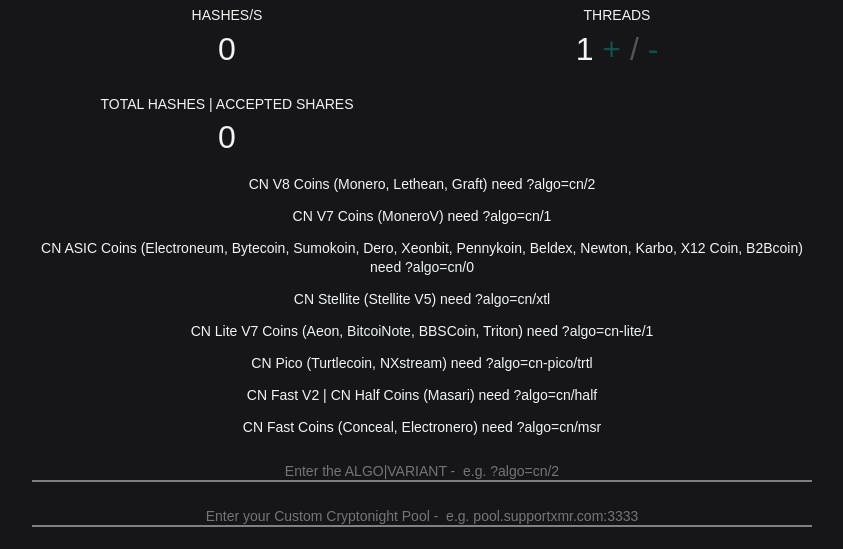
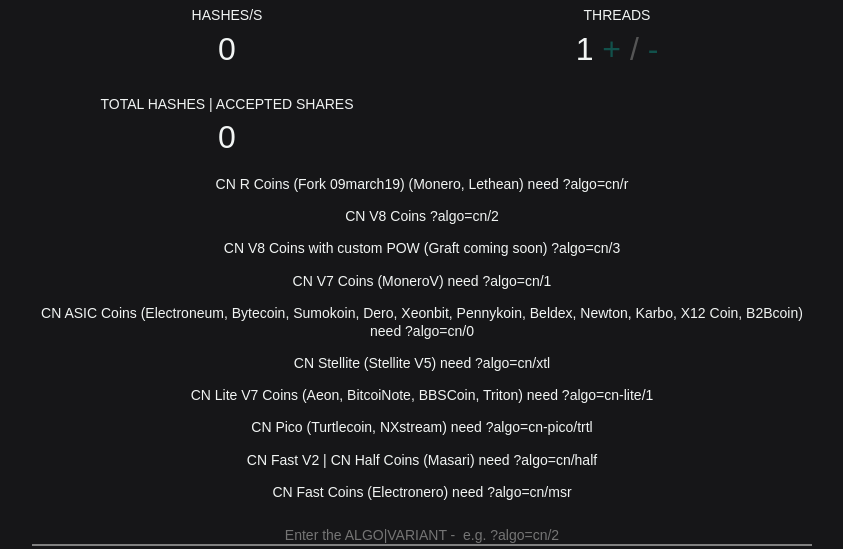
Before and after one commit to PiTi2k5/Crypto-Webminer, a plain HTML site: page index.html in a window 1280 px wide. Shown: the part 201-750 px from the top of the page, without its empty margins (218-1061 px from the left). Drawn offline with Linux system fonts and the light colour scheme.

Commit message:
CN R update

```diff
--- a/index.html
+++ b/index.html
@@ -89,14 +89,16 @@
     <div class="box">
     </div>
 </div>
-<p align="center">CN V8 Coins (Monero, Lethean, Graft) need ?algo=cn/2</p>
+<p align="center">CN R Coins (Fork 09march19) (Monero, Lethean) need ?algo=cn/r</p>
+<p align="center">CN V8 Coins ?algo=cn/2</p>
+<p align="center">CN V8 Coins with custom POW (Graft coming soon) ?algo=cn/3</p>
 <p align="center">CN V7 Coins (MoneroV) need ?algo=cn/1</p>
 <p align="center">CN ASIC Coins (Electroneum, Bytecoin, Sumokoin, Dero, Xeonbit, Pennykoin, Beldex, Newton, Karbo, X12 Coin, B2Bcoin) need ?algo=cn/0</p>
 <p align="center">CN Stellite (Stellite V5) need ?algo=cn/xtl</p>
 <p align="center">CN Lite V7 Coins (Aeon, BitcoiNote, BBSCoin, Triton) need ?algo=cn-lite/1</p>
 <p align="center">CN Pico (Turtlecoin, NXstream) need ?algo=cn-pico/trtl</p>
 <p align="center">CN Fast V2 | CN Half Coins (Masari) need ?algo=cn/half</p>
-<p align="center">CN Fast Coins (Conceal, Electronero) need ?algo=cn/msr</p>
+<p align="center">CN Fast Coins (Electronero) need ?algo=cn/msr</p>
 <div class="row">
 <input class="text" type="text" id="algovariant" placeholder="Enter the ALGO|VARIANT -  e.g. ?algo=cn/2">
 </div>
```
